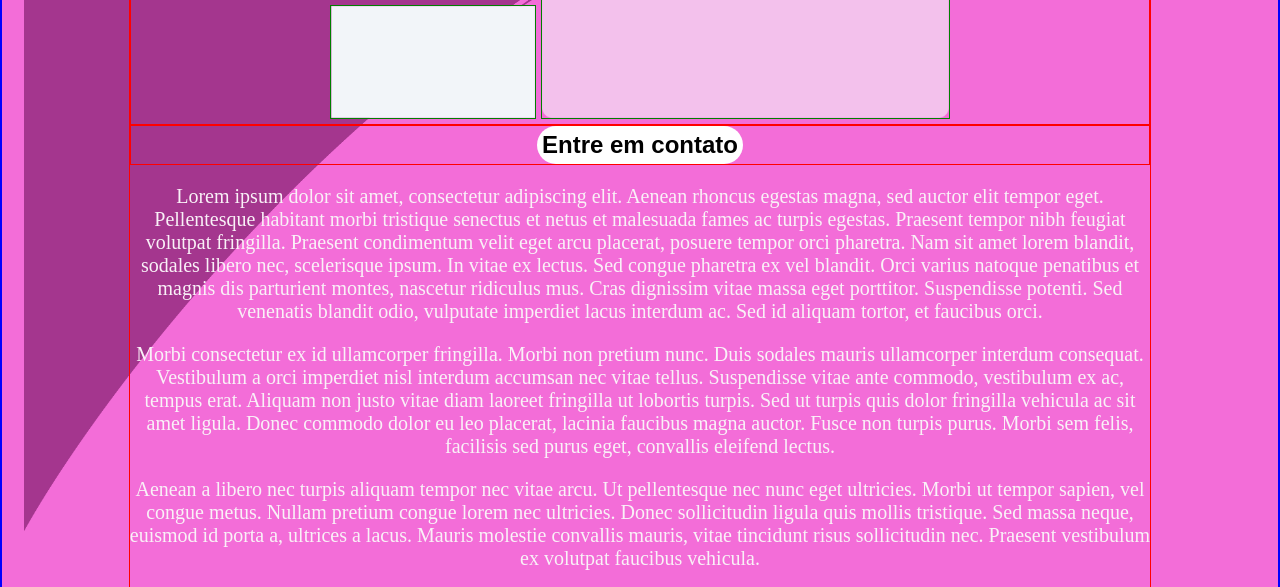
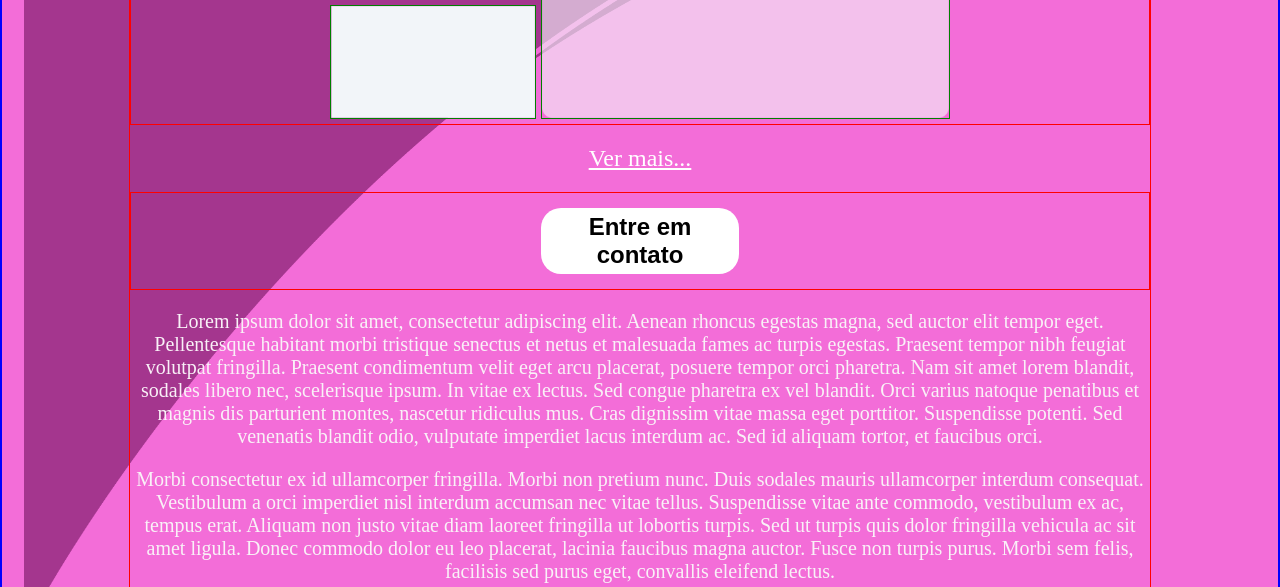
Before and after one commit to PedroHNN2112/AMACC-Website, a plain HTML site: page AMACC/paciente.html in a window 1280 px wide. Shown: the part 800-1387 px from the top of the page. Drawn offline with Linux system fonts and the light colour scheme.

Commit message:
por: Eduardo Melo

```diff
--- a/AMACC/paciente.css
+++ b/AMACC/paciente.css
@@ -45,12 +45,24 @@ h1 {
     height: 20%;
 }
 
+#link-pacientes {
+    text-align: center;
+    padding: 20px;
+}
+
+#link-pacientes a {
+    color: white;
+    font-size: 1.2em;
+}
+
 #area-botao {
     border: 1px solid red;
     text-align: center;
+    padding: 15px;
 }
 
 #botao-contato {
+    width: 20%;
     border-radius: 20px;
     padding: 5px;
     background: white;
--- a/AMACC/paciente.html
+++ b/AMACC/paciente.html
@@ -64,6 +64,12 @@
 
 			</div>
 
+			<div id="link-pacientes">
+
+				<a href="#">Ver mais...</a>
+
+			</div>
+
 			<div id="contato">
 
 				<div id="area-botao">
```
